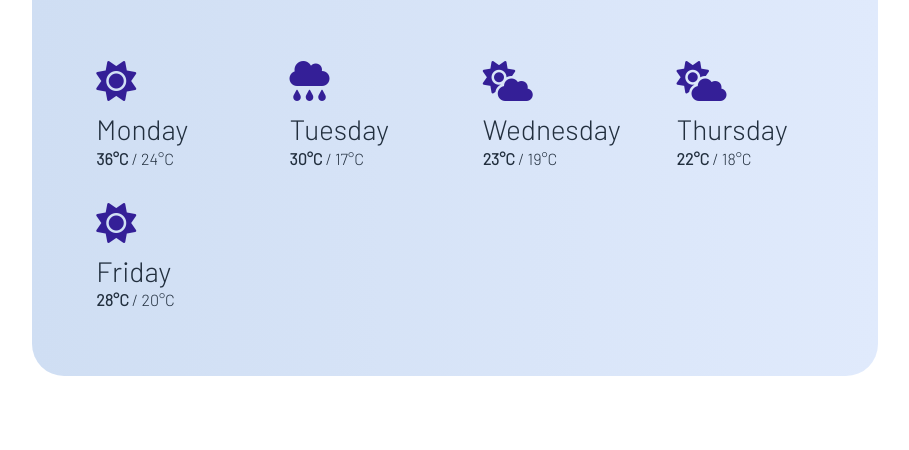
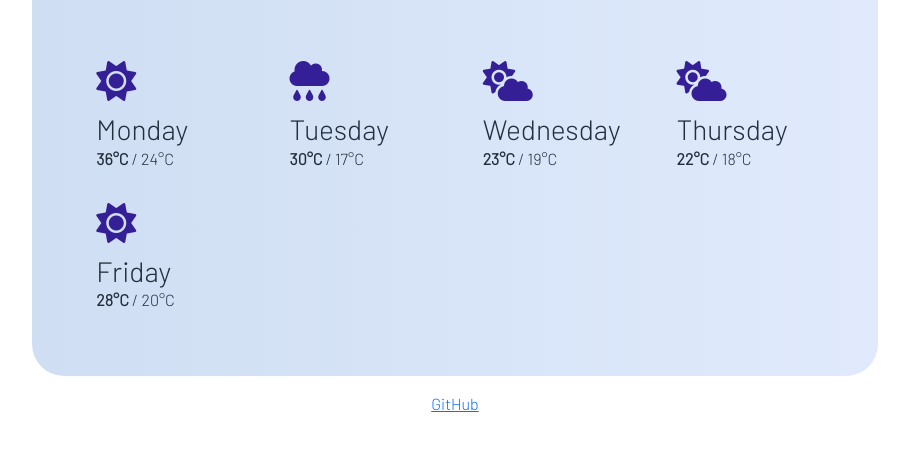
Before and after one commit to citroenboter/SheCodes, a website built with Parcel: page Plus/Final Project/index.html in a window 1280 px wide. Shown: the part 280-730 px from the top of the page, without its empty margins (185-1094 px from the left). Built offline with nearby package versions, Linux system fonts and the light colour scheme.

Commit message:
Added github footer
Forgot to add the github footer at the bottom of the page

```diff
--- a/Plus/Final Project/index.html
+++ b/Plus/Final Project/index.html
@@ -160,6 +160,11 @@
             </div>
           </div>
         </div>
+        <div class="footer-banner">
+          <a href="https://github.com/citroenboter/SheCodes" target="_blank"
+            ><p>GitHub</p></a
+          >
+        </div>
       </div>
     </div>
 
--- a/Plus/Final Project/src/style.css
+++ b/Plus/Final Project/src/style.css
@@ -25,6 +25,11 @@ body {
 
 p {
     font-family: var(--font-body);
+}
+
+.footer-banner {
+    text-align: center;
+    margin-top: 1em;
 }
 
 .display-date {
```
